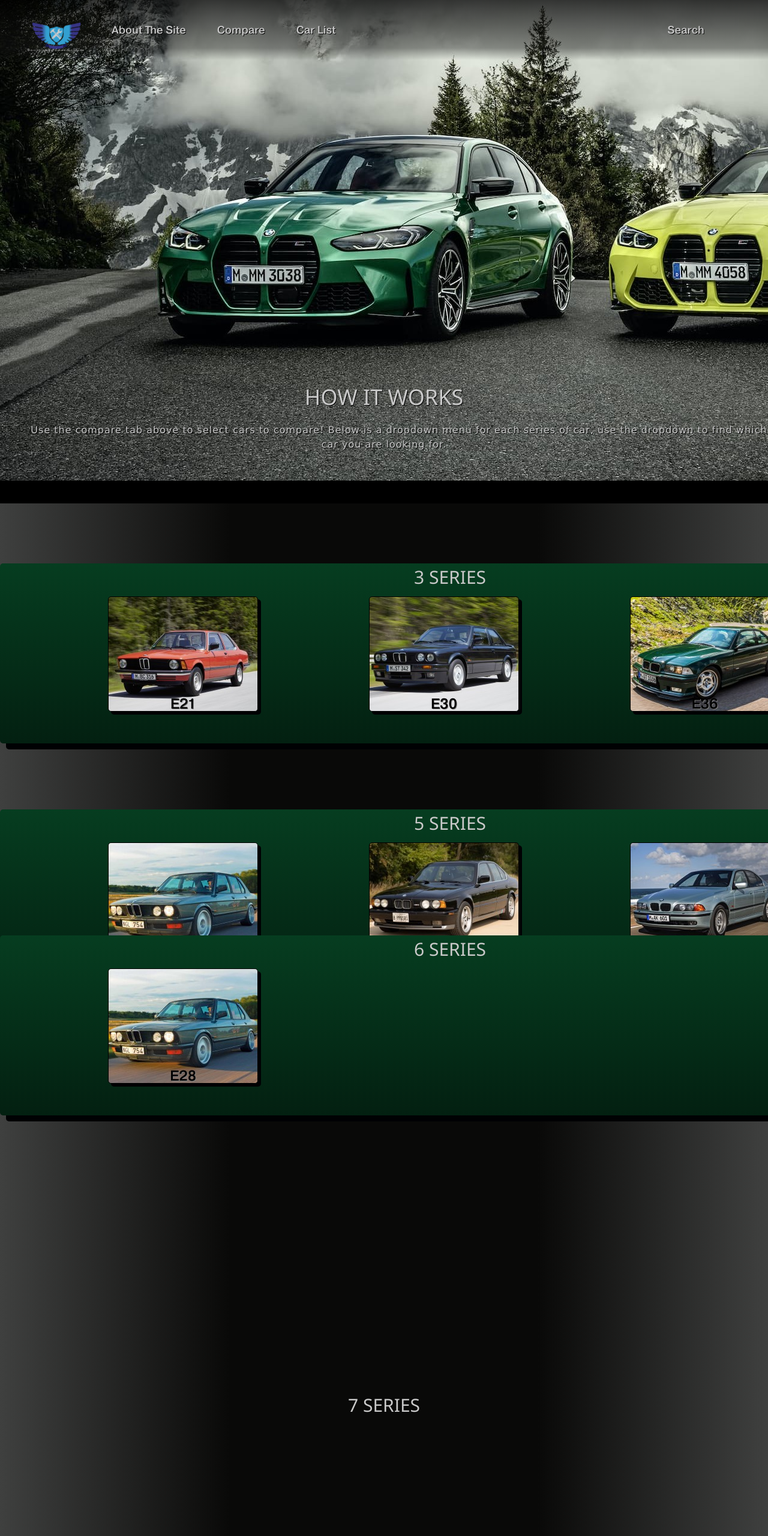
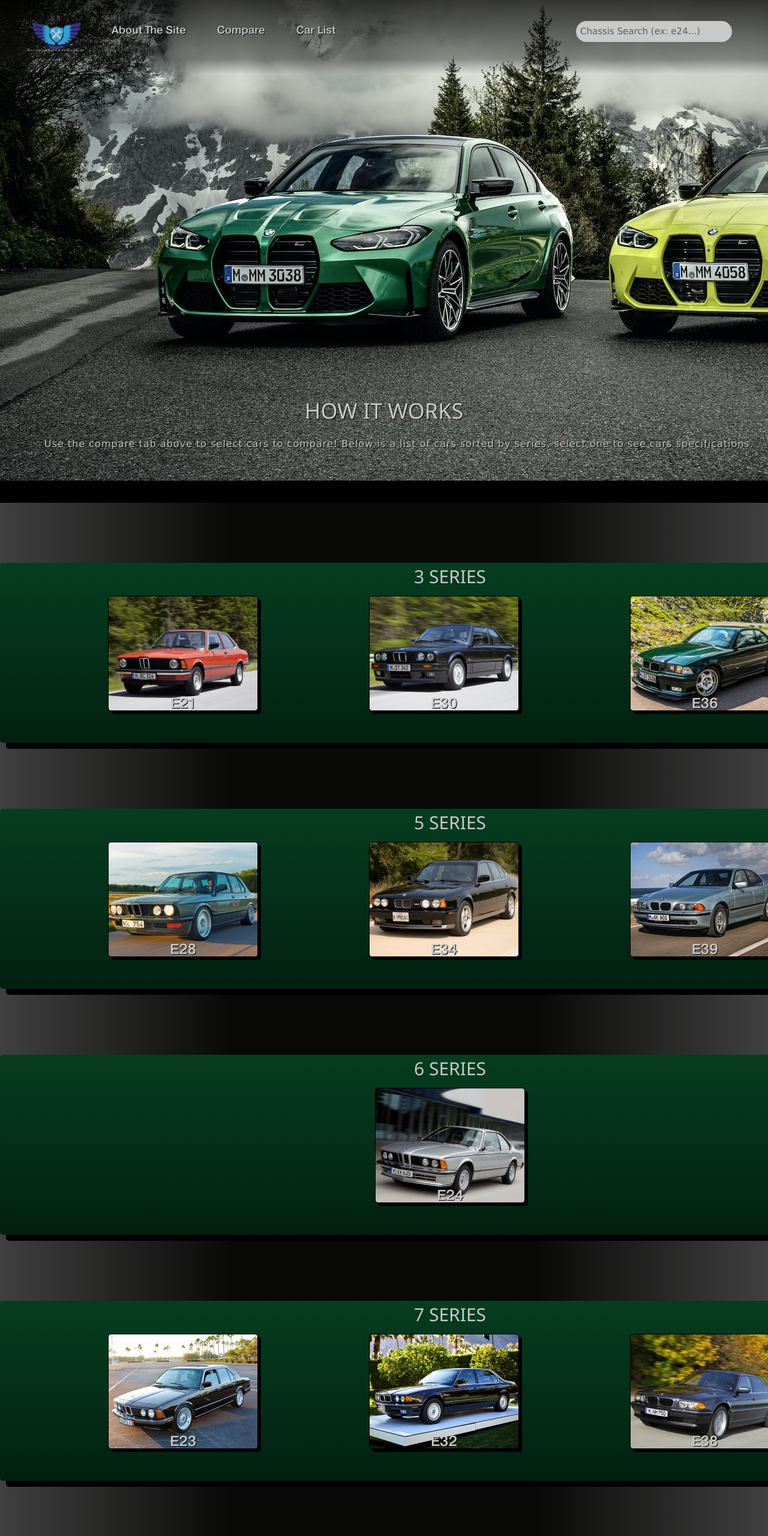
Before and after one commit to cberry31/Bayerische-Spezifikation, a website: page app/HomePage.html in a window 1280 px wide. Shown: the top 2560 px of the page at 60% size. Drawn offline with nearby package versions, Linux system fonts and the light colour scheme; a web font is replaced by a local one.

Commit message:
Finished HomePage, started About page.

```diff
--- a/app/HomePage.html
+++ b/app/HomePage.html
@@ -15,16 +15,18 @@
 
 <body>
 <div id="navbar" class="solid"><ul>
-    <button class="logo1"></button>
-    <button class="button">About The Site</button>
+    <a href="HomePage.html"><button class="logo1"></button></a>
+    <a href="AboutTheSite.html"><button class="button">About The Site</button></a>
     <button class="button">Compare</button>
     <button class="button">Car List</button>
-    <button class="search">Search</button>
+    <div class="search-box">
+      <input class="search-txt" type="text" name="" placeholder="Chassis Search (ex: e24...)">
+    </div>
 </ul></div>
 
 <div>
   <h1>How It Works</h1>
-  <p>Use the compare tab above to select cars to compare! Below is a dropdown menu for each series of car, use the dropdown to find which car you are looking for.
+  <p>Use the compare tab above to select cars to compare! Below is a list of cars sorted by series, select one to see cars specifications.
   </p>
 </div>
 
@@ -45,15 +47,19 @@
 
     <div class="containerCar series6">
         <h2>6 Series</h2>
-        <button class="carIcon e28">E28</button>
+        <button class="carIcon e24">E24</button>
     </div>
 
-    <div class="container7">
+    <div class="containerCar series7">
         <h2>7 Series</h2>
+        <button class="carIcon e23">E23</button>
+        <button class="carIcon e32">E32</button>
+        <button class="carIcon e38">E38</button>
     </div>
 
-    <div class="container8">
+    <div class="containerCar series8">
         <h2>8 Series</h2>
+        <button class="carIcon e31">E31</button>
     </div>
 </div>
 
--- /dev/null
+++ b/app/assets/style/AboutTheSiteCSS.css
@@ -0,0 +1,146 @@
+/* scroll bar */
+::-webkit-scrollbar {
+  width: 10px;
+}
+::-webkit-scrollbar-track {
+  background: #f1f1f1;
+}
+::-webkit-scrollbar-thumb {
+  background: #888;
+}
+::-webkit-scrollbar-thumb:hover {
+  background: #555;
+}
+
+/* font used for text */
+@font-face {
+  font-family: bmwfont;
+  src: url('../fonts/PragmaticaMedium.otf');
+}
+
+/* navbar stuff */
+#navbar ul {
+  list-style-type: none;
+  margin: 0px;
+  padding-top: 35px;
+  padding-bottom: 65px;
+  background: rgb(61,61,61);
+  background: linear-gradient(0deg, rgba(61,61,61,0) 0%, rgba(22,22,22,0.43461134453781514) 20%, rgba(0,0,0,0.7707457983193278) 100%);
+}
+
+#navbar li {
+  display: inline;
+}
+
+#navbar a {
+  margin-left: 90px;
+  margin-right: 90px;
+  margin-top: 30px;
+}
+
+/* Buttons for the header */
+
+.button {
+  background-color: Transparent;
+  border: none;
+  outline: none;
+  color: #c9c9c9;
+  font-size: 18px;
+  margin-left: 20px;
+  margin-right: 20px;
+  cursor: pointer;
+  transition-duration: 0.4s;
+  font-family: bmwfont;
+  font-weight: normal;
+  text-shadow: 1px 1px #000000;
+  float: left;
+}
+.button:hover {
+  color: white;
+}
+
+.logo1 {
+  background: url('../images/logo2.png') no-repeat;
+  cursor: pointer;
+  border: none;
+  width: 100px;
+  height: 50px;
+  float: left;
+  padding-bottom: 30px;
+  margin-right: 20px;
+}
+
+.search {
+  background-color: Transparent;
+  border: none;
+  outline: none;
+  color: #c9c9c9;
+  font-size: 18px;
+  cursor: pointer;
+  margin-right: 100px;
+  float: right;
+  transition-duration: 0.4s;
+  font-family: bmwfont;
+  font-weight: normal;
+  text-shadow: 1px 1px #000000;
+
+}
+.search:hover {
+  color: white;
+}
+
+.search-box{
+  position: absolute; right: 10px;
+  background: #c9c9c9;
+  border-radius: 25px;
+  padding: 5px;
+  float: right;
+  margin-right: 50px;
+}
+
+.search-btn{
+  width: 10px;
+}
+
+.search-txt{
+  border:none;
+  background: none;
+  outline: none;
+  float: left;
+  width: 250px;
+}
+
+body {
+  background: rgb(63,64,63);
+  background: linear-gradient(90deg, rgba(63,64,63,1) 0%, rgba(9,9,8,1) 30%, rgba(9,9,8,1) 70%, rgba(63,64,63,1) 100%);
+}
+
+.aboutContainer {
+  text-align: center;
+  color: #c9c9c9;
+  margin: auto;
+  height: 650px;
+  width: 1000px;
+  border-radius: 5px;
+  position: relative; top: 50px;
+  box-shadow: 10px 10px #000103;
+  background: rgb(6,61,32);
+  background: linear-gradient(180deg, rgba(6,61,32,1) 0%, rgba(3,32,17,1) 100%);
+}
+
+h1 {
+  text-align: center;
+  text-transform: uppercase;
+  color: #c9c9c9;
+  text-shadow: 1px 1px #000000;
+}
+
+p {
+  text-indent: 50px;
+  text-align: center;
+  letter-spacing: 1px;
+  color: #c9c9c9;
+  font-size: 24px;
+  text-shadow: 1px 1px #000000;
+  margin: 0px 50px 0px 50px;
+}
--- a/app/assets/style/HomePageCSS.css
+++ b/app/assets/style/HomePageCSS.css
@@ -74,6 +74,27 @@
   color: white;
 }
 
+.search-box{
+  position: absolute; right: 10px;
+  background: #c9c9c9;
+  border-radius: 25px;
+  padding: 5px;
+  float: right;
+  margin-right: 50px;
+}
+
+.search-btn{
+  width: 10px;
+}
+
+.search-txt{
+  border:none;
+  background: none;
+  outline: none;
+  float: left;
+  width: 250px;
+}
+
 #navbar ul {
   list-style-type: none;
   margin: 0px;
@@ -95,8 +116,7 @@
 
 div {
 }
-/*  background: rgb(50,143,162);
-  background: linear-gradient(90deg, rgba(50,143,162,1) 0%, rgba(0,16,68,1) 30%, rgba(0,16,68,1) 70%, rgba(50,143,162,1) 100%);*/
+
 
 h1 {
   text-align: center;
@@ -117,7 +137,7 @@
 }
 
 .carList {
-  height: 2000px;
+  height: 2100px;
   margin-top: 611px;
   background: rgb(63,64,63);
   background: linear-gradient(90deg, rgba(63,64,63,1) 0%, rgba(9,9,8,1) 30%, rgba(9,9,8,1) 70%, rgba(63,64,63,1) 100%);
@@ -126,16 +146,15 @@
 .carIcon{
   width: 250px;
   height: 192px;
-  margin-left: 180px;
   border-radius: 5px;
   border: 1px solid black;
   outline: none;
-  color: black;
+  color: #c9c9c9;
   font-size: 24px;
   cursor: pointer;
   font-family: bmwfont;
   font-weight: normal;
-  text-shadow: 1px 1px grey;
+  text-shadow: 1px 1px black;
   padding-top: 160px;
   box-shadow: 5px 5px #000103;
   transition-duration: 0.4s;
@@ -169,14 +188,17 @@
 
 .e30 {
   background: url('../images/e30iconsmall.jpg') no-repeat;
+  margin-left: 180px;
 }
 
 .e21 {
   background: url('../images/e21iconsmall.jpg') no-repeat;
+  margin-left: 180px;
 }
 
 .e36{
   background: url('../images/e36iconsmall.jpg') no-repeat;
+  margin-left: 180px;
 }
 
 .series5 {
@@ -185,26 +207,52 @@
 
 .e34 {
   background: url('../images/e34iconsmall.jpg') no-repeat;
+  margin-left: 180px;
 }
 
 .e28 {
   background: url('../images/e28iconsmall.jpg') no-repeat;
+  margin-left: 180px;
 }
 
 .e39{
   background: url('../images/e39iconsmall.jpg') no-repeat;
+  margin-left: 180px;
 }
 
-.container6 {
-  height: 200px;
+.series6 {
+  position: relative; top: 300px;
+}
+
+.e24{
+  background: url('../images/e24iconsmall.jpg') no-repeat;
+  margin-left: 625px;
+}
+
+.series7 {
   position: relative; top: 400px;
 }
 
-.container7 {
-  height: 200px;
-  position: relative; top: 550px;
+.e23 {
+  background: url('../images/e23iconsmall.jpg') no-repeat;
+  margin-left: 180px;
 }
-.container8 {
-  height: 200px;
-  position: relative; top: 700px;
+
+.e32 {
+  background: url('../images/e32iconsmall.jpg') no-repeat;
+  margin-left: 180px;
 }
+
+.e38 {
+  background: url('../images/e38iconsmall.jpg') no-repeat;
+  margin-left: 180px;
+}
+
+.series8 {
+  position: relative; top: 500px;
+}
+
+.e31 {
+  background: url('../images/e31iconsmall.jpg') no-repeat;
+  margin-left: 625px;
+}
```
Also changed, not shown: app/AboutTheSite.html (added, +41 -0 lines), app/assets/images/drift.jpg (deleted), app/assets/images/e23iconsmall.jpg (added), app/assets/images/e24iconsmall.jpg (added), app/assets/images/e31iconsmall.jpg (added), app/assets/images/e32iconsmall.jpg (added), app/assets/images/e38iconsmall.jpg (added), app/assets/images/m3e30.jpg (deleted), app/assets/images/m8.jpg (deleted), app/assets/images/stripes.jpg (deleted).
